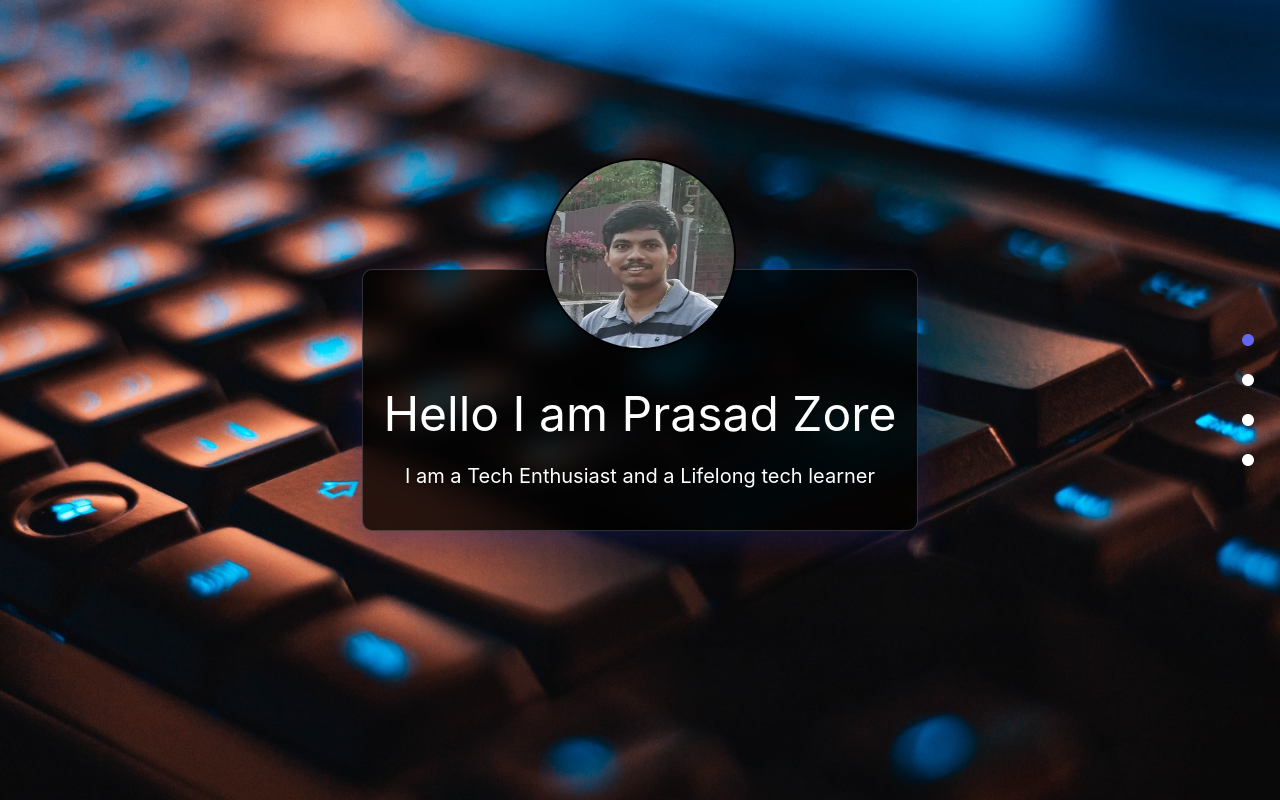
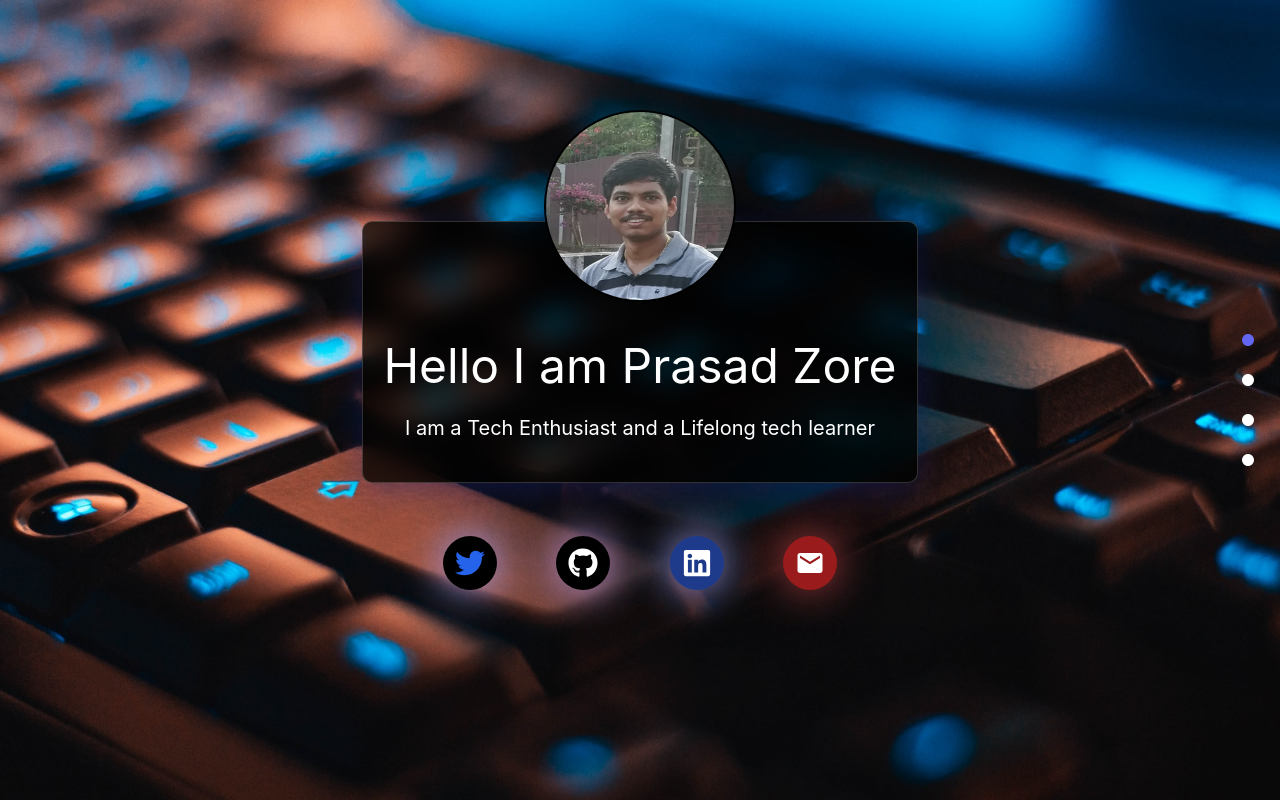
Before and after one commit to prasadthx/prasadthx.github.io, a React (Create React App) app: page / in a window 1280 px wide. Built offline with nearby package versions, Linux system fonts and the light colour scheme.

Commit message:
Social media icons added

```diff
--- a/src/components/FirstPage.css
+++ b/src/components/FirstPage.css
@@ -11,3 +11,67 @@
     border-radius: 10px;
     border: 1px solid rgba( 255, 255, 255, 0.18 );
 }
+
+.twitterIcon{
+    animation: glowTwitter 3s linear infinite;
+    transition: transform 500ms;
+}
+
+@keyframes glowTwitter{
+    0% { box-shadow: 0 0 50px white; }
+    50% {box-shadow: 0 0 30px blue;}
+    100% {box-shadow: 0 0 50px white}
+}
+
+.linkedinIcon{
+    animation: glowLinkedIn 3s linear infinite;
+    transition: transform 500ms;
+}
+
+@keyframes glowLinkedIn{
+    0% { box-shadow: 0 0 50px white; }
+    50% {box-shadow: 0 0 30px blue;}
+    100% {box-shadow: 0 0 50px white}
+}
+
+.githubIcon{
+    animation: glowGithub 3s linear infinite;
+    transition: transform 500ms;
+}
+
+@keyframes glowGithub{
+    0% { box-shadow: 0 0 50px white; }
+    50% {box-shadow: 0 0 30px darkviolet;}
+    100% {box-shadow: 0 0 50px white}
+}
+
+.mailIcon{
+    animation: glowMail 3s linear infinite;
+    transition: transform 500ms;
+}
+
+@keyframes glowMail{
+    0% { box-shadow: 0 0 50px darkred; }
+    50% {box-shadow: 0 0 30px lightpink;}
+    100% {box-shadow: 0 0 50px darkred}
+}
+
+.twitterIcon:hover{
+    transform: scale(1.5,1.5);
+    transition: transform 500ms;
+}
+
+.githubIcon:hover{
+    transform: scale(1.5,1.5);
+    transition: transform 500ms;
+}
+
+.linkedinIcon:hover{
+    transform: scale(1.5,1.5);
+    transition: transform 500ms;
+}
+
+.mailIcon:hover{
+    transform: scale(1.5,1.5);
+    transition: transform 500ms;
+}
--- a/src/components/FirstPage.tsx
+++ b/src/components/FirstPage.tsx
@@ -1,6 +1,8 @@
 import './FirstPage.css';
 import MyPhoto from '../assets/images/prasad.jpg';
 import VisibilitySensor from 'react-visibility-sensor';
+import { FaTwitter, FaGithub, FaLinkedin } from 'react-icons/fa';
+import { MdEmail } from 'react-icons/md'
 
 export const FirstPage = (props:any) => {
     const { setPage } = props;
@@ -12,7 +14,7 @@ export const FirstPage = (props:any) => {
     return (
 
         <div className="FirstPage flex justify-center items-center flex-col text-center my-2 viewport-block" id='home'>
-            <div className="mainFrame flex justify-center items-center flex-col px-5 py-10">
+            <div className="mainFrame flex justify-center items-center flex-col px-5 py-10 mt-16">
                 <div className="flex justify-center">
                     <img src={MyPhoto} alt=""
                          className="rounded-full mx-auto absolute -top-28 w-48 h-48 shadow-2xl border-2 border-black"/>
@@ -26,6 +28,20 @@ export const FirstPage = (props:any) => {
                 </div>
                 </VisibilitySensor>
             </div>
+            <div className="flex justify-evenly items-center w-2/5 h-1/5 text-3xl">
+                <div className='twitterIcon bg-black px-3 py-3 rounded-full'>
+                    <a href="https://twitter.com/prasad_zore"><FaTwitter className='text-blue-600'/></a>
+                </div>
+                <div className='githubIcon bg-black px-3 py-3 rounded-full'>
+                    <a href="https://github.com/prasadthx"><FaGithub/></a>
+                </div>
+                <div className='linkedinIcon bg-blue-900 px-3 py-3 rounded-full'>
+                    <a href="https://www.linkedin.com/in/prasad-zore-7b8520191/"><FaLinkedin className='bg-blue-900'/></a>
+                </div>
+                <div className='mailIcon bg-red-800 px-3 py-3 rounded-full'>
+                    <a href="mailto:prasadzore31@gmail.com"><MdEmail/></a>
+                </div>
+            </div>
         </div>
 
     )
```
